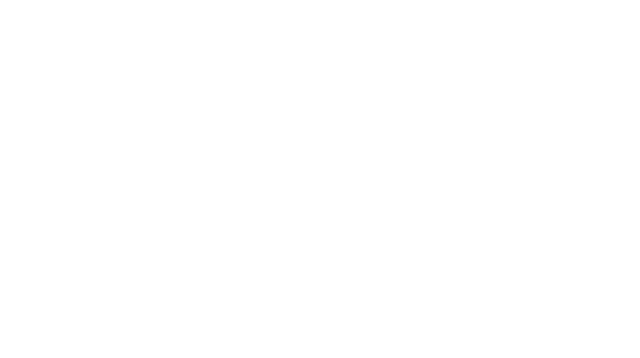
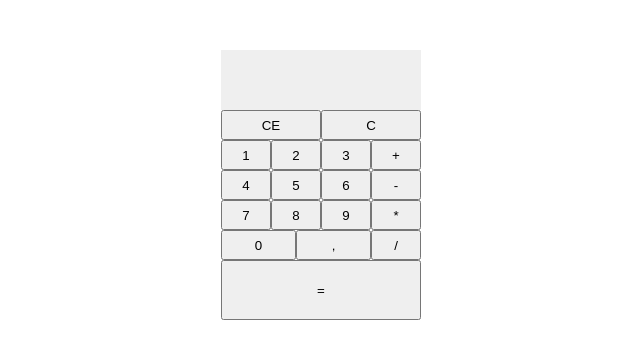
Before and after one commit to bluesuede/calculator, a plain HTML site: page index.html in a window 1280 px wide. Shown: the whole page, without its empty margins (319-959 px from the left). Drawn offline with nearby package versions, Linux system fonts and the light colour scheme.

Commit message:
Add buttons, initial styling

```diff
--- a/css/style.css
+++ b/css/style.css
@@ -0,0 +1,100 @@
+/*
+ * ===========================================================
+ *
+ * CSS RESET FROM http://meyerweb.com/eric/tools/css/reset
+ *
+ * ===========================================================
+*/
+
+html, body, div, span, applet, object, iframe,
+h1, h2, h3, h4, h5, h6, p, blockquote, pre,
+a, abbr, acronym, address, big, cite, code,
+del, dfn, em, img, ins, kbd, q, s, samp,
+small, strike, strong, sub, sup, tt, var,
+b, u, i, center,
+dl, dt, dd, ol, ul, li,
+fieldset, form, label, legend,
+table, caption, tbody, tfoot, thead, tr, th, td,
+article, aside, canvas, details, embed,
+figure, figcaption, footer, header, hgroup,
+menu, nav, output, ruby, section, summary,
+time, mark, audio, video {
+	margin: 0;
+	padding: 0;
+	border: 0;
+	font-size: 100%;
+	font: inherit;
+	vertical-align: baseline;
+}
+/* HTML5 display-role reset for older browsers */
+article, aside, details, figcaption, figure,
+footer, header, hgroup, menu, nav, section {
+	display: block;
+}
+body {
+	line-height: 1;
+}
+ol, ul {
+	list-style: none;
+}
+blockquote, q {
+	quotes: none;
+}
+blockquote:before, blockquote:after,
+q:before, q:after {
+	content: '';
+	content: none;
+}
+table {
+	border-collapse: collapse;
+	border-spacing: 0;
+}
+
+/*
+ * ===========================================================
+ *
+ * Style by Filip Zalamans
+ *
+ * ===========================================================
+*/
+
+#container {
+  width:200px;
+  margin:50px auto 0px auto;
+}
+
+#calculator {
+  width:200px;
+}
+
+button {
+  display:block;
+  float:left;
+  height:30px;
+  box-sizing:border-box;
+}
+
+.erase {
+  width:50%;
+}
+
+.number,
+.calculation {
+  width:25%;
+}
+
+.decimal,
+.number:nth-child(15) {
+  width:37.5%;
+}
+
+.equals {
+  width:100%;
+  height:60px;
+}
+
+#screen {
+  width:200px;
+  height:60px;
+  background-color:#EFEFEF;
+}
--- a/index.html
+++ b/index.html
@@ -13,7 +13,7 @@
   <meta property="og:image" content="">
   <meta property="og:locale" content="">
 
-  <title></title>
+  <title>Calculator</title>
   <script src="https://ajax.googleapis.com/ajax/libs/jquery/2.1.4/jquery.min.js"></script>
   <script type="text/javascript" src="js/main.js"></script>
   <link rel="shortcut icon" href="img/">
@@ -24,6 +24,41 @@
 <!-- Header -->
 
 <!-- Main -->
+<div id="container">
+
+  <div id="screen">
+
+  </div>
+
+  <div id="calculator">
+
+    <button class="erase ce">CE</button>
+    <button class="erase c">C</button>
+
+    <button class="number one">1</button>
+    <button class="number two">2</button>
+    <button class="number three">3</button>
+    <button class="calculation addition">+</button>
+
+    <button class="number four">4</button>
+    <button class="number five">5</button>
+    <button class="number six">6</button>
+    <button class="calculation subtraction">-</button>
+
+    <button class="number seven">7</button>
+    <button class="number eight">8</button>
+    <button class="number nine">9</button>
+    <button class="calculation multiplication">*</button>
+
+    <button class="number zero">0</button>
+    <button class="decimal">,</button>
+    <button class="calculation division">/</button>
+
+    <button class="equals">=</button>
+
+  </div>
+
+</div>
 
 <!-- Footer -->
 
```
